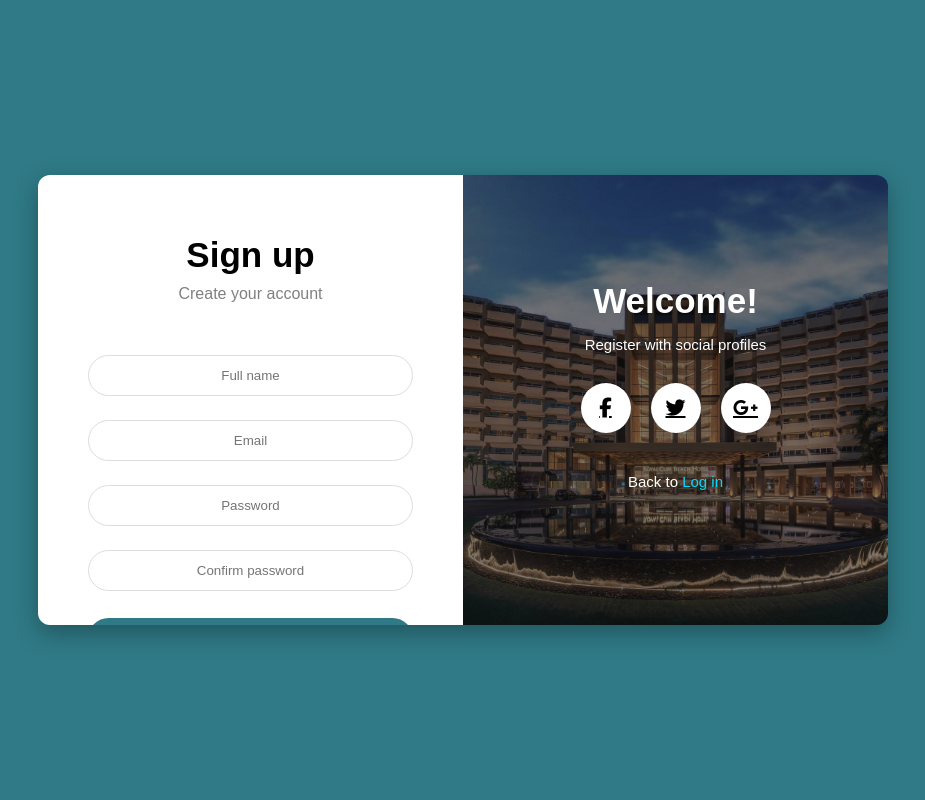
After one commit to NguyenBaHao1011/quanlykhachsan, a PHP site: page /views/auth/register.html in a window 1280 px wide. The commit adds this page. Shown: the whole page, without its empty margins (177-1102 px from the left). Run offline with PHP 8.4, Linux system fonts and the light colour scheme.

Commit message:
update giao dien

```diff
--- a/public/css/style.css
+++ b/public/css/style.css
@@ -2,11 +2,11 @@
   margin: 0;
   padding: 0;
   box-sizing: border-box;
-    font-family: "Segoe UI", sans-serif;
+  font-family: Arial, sans-serif;
 }
 
 body {
-    background: #3a7f8e;
+  background: #2f7a86;
   height: 100vh;
   display: flex;
   justify-content: center;
@@ -14,123 +14,123 @@ body {
 }
 
 .container {
-    width: 900px;
-    height: 500px;
-    background: #fff;
+  width: 850px;
+  height: 450px;
   display: flex;
-    border-radius: 10px;
+  border-radius: 12px;
   overflow: hidden;
-    position: relative;
+  box-shadow: 0 8px 25px rgba(0, 0, 0, 0.3);
 }
 
-.left {
+.left-panel {
   width: 50%;
-    padding: 60px;
+  background: white;
+  padding: 60px 50px;
+  text-align: center;
 }
 
-.left h2 {
-    font-size: 28px;
+.left-panel h2 {
+  font-size: 35px;
+  margin-bottom: 10px;
 }
 
-.left p {
-    color: #777;
-    margin-bottom: 30px;
+.left-panel p {
+  color: gray;
+  margin-bottom: 40px;
 }
 
-.left input {
+form input {
   width: 100%;
   padding: 12px;
-    margin-bottom: 15px;
+  margin: 12px 0;
   border-radius: 25px;
   border: 1px solid #ddd;
   outline: none;
+  text-align: center;
 }
 
-.left button {
+.btn {
   width: 100%;
   padding: 12px;
+  margin-top: 15px;
+  border: none;
   border-radius: 25px;
-    border: none;
-    background: #2f7c8a;
-    color: #fff;
+  background: #2f7a86;
+  color: white;
   font-size: 15px;
   cursor: pointer;
+  transition: 0.3s;
 }
 
-.left button:hover {
-    background: #25636e;
+.btn:hover {
+  background: #25646e;
 }
 
 .forgot {
   display: block;
-    margin-top: 15px;
+  margin-top: 30px;
   font-size: 13px;
-    text-align: center;
-    color: #aaa;
+  color: lightgray;
   text-decoration: none;
 }
 
-.or {
-    position: absolute;
-    left: 50%;
-    top: 50%;
-    transform: translate(-50%, -50%);
-    background: #fff;
-    width: 40px;
-    height: 40px;
-    border-radius: 50%;
-    text-align: center;
-    line-height: 40px;
-    color: #888;
-    font-size: 14px;
-    box-shadow: 0 0 10px rgba(0,0,0,0.1);
+.right-panel {
+  width: 50%;
+  background: url("../images/BackgroundLoginImage.jpg") center/cover no-repeat;
+  position: relative;
 }
 
-.right {
-    width: 50%;
-    background: url("../images/BackgroundLoginImage.jpg") center/cover no-repeat;
-    color: #fff;
+.overlay {
+  width: 100%;
+  height: 100%;
+  background: rgba(20, 20, 20, 0.55);
+  color: white;
+  display: flex;
+  flex-direction: column;
+  justify-content: center;
+  align-items: center;
   text-align: center;
-    padding: 60px 40px;
 }
 
-.right h2 {
-    font-size: 28px;
+.overlay h2 {
+  font-size: 35px;
+  margin-bottom: 15px;
 }
 
-.right p {
-    margin: 15px 0 30px;
+.overlay p {
+  font-size: 15px;
+  margin-bottom: 30px;
 }
 
-.social {
+.social-icons {
   display: flex;
-    justify-content: center;
   gap: 20px;
 }
 
-.social a {
-    width: 45px;
-    height: 45px;
+.social-icons a {
+  width: 50px;
+  height: 50px;
+  background: white;
+  color: black;
   border-radius: 50%;
-    background: rgba(255,255,255,0.9);
-    color: #333;
   display: flex;
+  justify-content: center;
   align-items: center;
-    justify-content: center;
-    cursor: pointer;
+  font-size: 20px;
+  transition: 0.3s;
 }
 
-.fb { color: #3b5998; }
-.tw { color: #1da1f2; }
-.gg { color: #db4437; }
+.social-icons a:hover {
+  background: #2f7a86;
+  color: white;
+}
 
-.signup {
-    margin-top: 50px;
+.signup-text {
+  margin-top: 40px;
   font-size: 14px;
 }
 
-.signup a {
-    color: #fff;
-    font-weight: bold;
+.signup-text a {
+  color: #00d9ff;
   text-decoration: none;
 }
--- /dev/null
+++ b/views/auth/register.html
@@ -0,0 +1,55 @@
+<!DOCTYPE html>
+<html lang="en">
+<head>
+  <meta charset="UTF-8">
+  <title>Register Form</title>
+
+ <link rel="stylesheet" href="../../public/css/style.css">
+
+
+  <link rel="stylesheet"
+    href="https://cdnjs.cloudflare.com/ajax/libs/font-awesome/6.5.0/css/all.min.css">
+</head>
+
+<body>
+
+  <div class="container">
+
+    <div class="left-panel">
+      <h2>Sign up</h2>
+      <p>Create your account</p>
+
+      <form>
+        <input type="text" placeholder="Full name">
+        <input type="email" placeholder="Email">
+        <input type="password" placeholder="Password">
+        <input type="password" placeholder="Confirm password">
+
+        <button type="submit" class="btn">REGISTER</button>
+      </form>
+
+      <a href="login.html" class="forgot">Already have an account?</a>
+    </div>
+
+
+    <div class="right-panel">
+      <div class="overlay">
+        <h2>Welcome!</h2>
+        <p>Register with social profiles</p>
+
+        <div class="social-icons">
+          <a href="#"><i class="fab fa-facebook-f"></i></a>
+          <a href="#"><i class="fab fa-twitter"></i></a>
+          <a href="#"><i class="fab fa-google-plus-g"></i></a>
+        </div>
+
+        <p class="signup-text">
+          Back to <a href="login.html">Log in</a>
+        </p>
+      </div>
+    </div>
+
+  </div>
+
+</body>
+</html>
```
Also changed, not shown: public/js/script.js (added, +9 -0 lines), views/auth/index.html (deleted, +0 -45 lines), views/auth/login.html (added, +53 -0 lines). Lines whose indentation alone changed are shown as unchanged.
